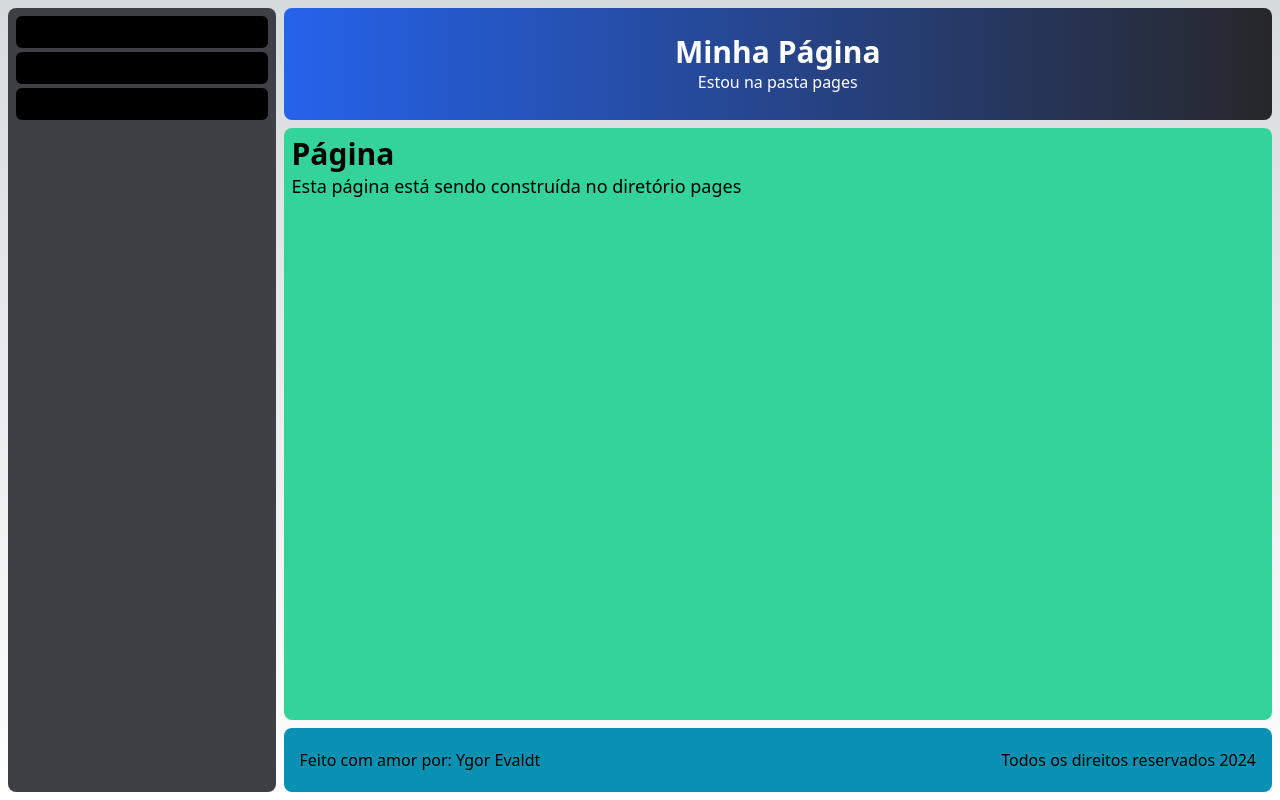
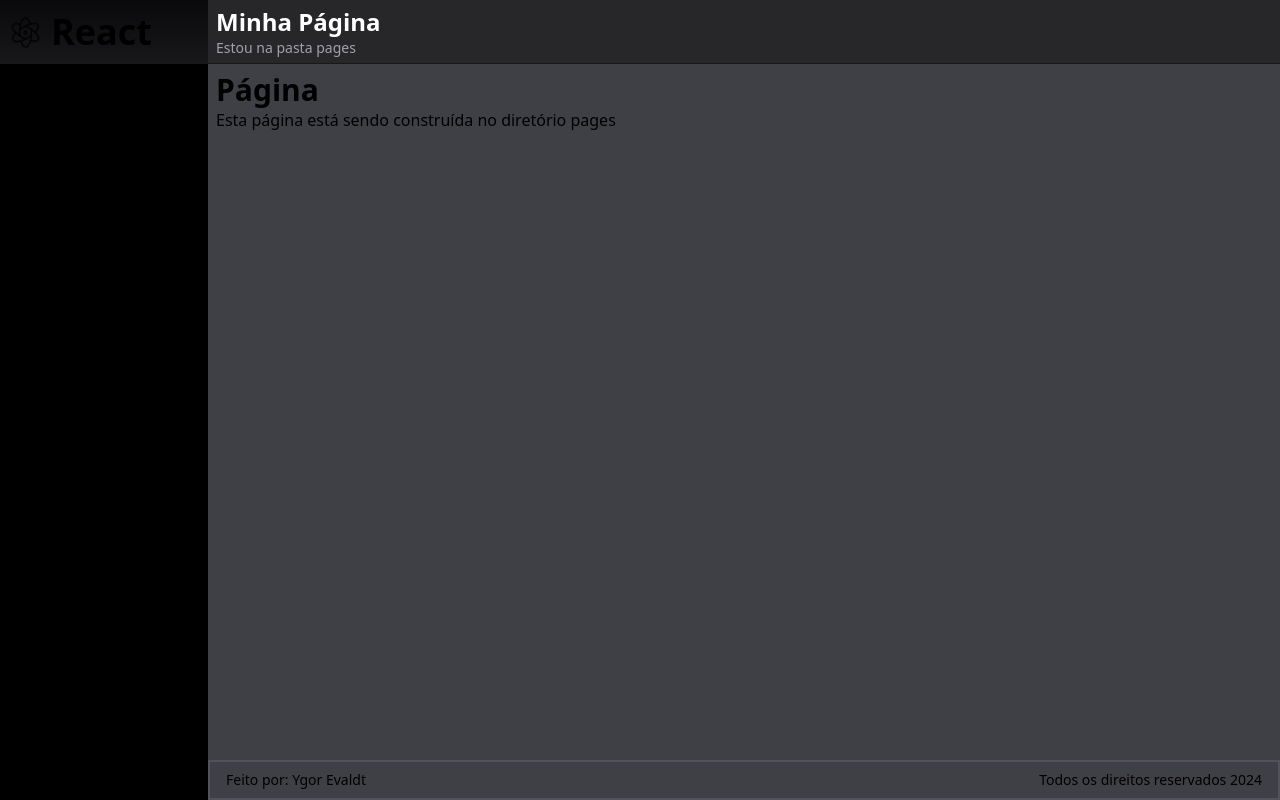
Before and after one commit to Ygor-Evaldt-dev/fundamentos-do-react, a Next.js app in the folder my-app/: page /pagina in a window 1280 px wide. Built offline with nearby package versions, Linux system fonts and the light colour scheme.

Commit message:
finalizado melhoria de menu

```diff
--- a/my-app/package.json
+++ b/my-app/package.json
@@ -10,6 +10,7 @@
         "format": "prettier --write \"src/**/*.tsx\""
     },
     "dependencies": {
+        "@tabler/icons-react": "^3.9.0",
         "next": "14.2.4",
         "react": "^18",
         "react-dom": "^18"
--- a/my-app/src/app/globals.css
+++ b/my-app/src/app/globals.css
@@ -18,12 +18,9 @@
 
 body {
     color: rgb(var(--foreground-rgb));
-  background: linear-gradient(
-      to bottom,
+    background: linear-gradient(to bottom,
             transparent,
-      rgb(var(--background-end-rgb))
-    )
-    rgb(var(--background-start-rgb));
+            rgb(var(--background-end-rgb))) rgb(var(--background-start-rgb));
 }
 
 @layer utilities {
@@ -31,3 +28,17 @@ body {
         text-wrap: balance;
     }
 }
+
+.rotate {
+    animation: spin 6s linear infinite;
+}
+
+@keyframes spin {
+    0% {
+        transform: rotate(0deg);
+    }
+
+    100% {
+        transform: rotate(360deg);
+    }
+}
--- a/my-app/src/components/content/Content.tsx
+++ b/my-app/src/components/content/Content.tsx
@@ -5,8 +5,8 @@ export default function Content({
 }: Props) {
     return (
         <main className={
-            `flex flex-col rounded-lg flex-1 p-2
-            bg-emerald-400 text-3xl`
+            `flex flex-col flex-1 p-2
+            bg-zinc-700 text-3xl`
         }>
             {children}
         </main>
--- a/my-app/src/components/dinamic-page/DinamicPage.tsx
+++ b/my-app/src/components/dinamic-page/DinamicPage.tsx
@@ -3,6 +3,7 @@ import Footer from "@/components/footer/Footer";
 import Header from "@/components/header/Header";
 import Menu from "@/components/menu/Menu";
 import { Props } from "./Props";
+import SideArea from "../side-area/SideArea";
 
 export default function DinamicPage({
     children,
@@ -11,21 +12,21 @@ export default function DinamicPage({
 }: Props) {
     return (
         <section className={`
-            flex gap-2
-            h-screen p-2
+            flex
+            h-screen
         `}>
-            <Menu />
-            <section className="flex flex-col flex-1 gap-2">
+            <SideArea />
+            <section className="flex flex-col flex-1">
                 <Header
                     title={headerTitle}
                     subtitle={headerSubtitle}
-                    className="bg-gradient-to-r from-blue-600 to-zinc-800"
+                    className="bg-zinc-800"
                 />
                 <Content>
                     {children}
                 </Content>
                 <Footer
-                    leftText="Feito com amor por: Ygor Evaldt"
+                    leftText="Feito por: Ygor Evaldt"
                     rightText={`Todos os direitos reservados ${new Date().getFullYear()}`}
                 />
             </section>
--- a/my-app/src/components/footer/Footer.tsx
+++ b/my-app/src/components/footer/Footer.tsx
@@ -6,14 +6,14 @@ export default function Footer({
 }: Props) {
     return (
         <footer className={`
-            h-16 rounded-lg p-4
+            h-10 p-4
             flex justify-between items-center
-            bg-cyan-600
+            bg-zinc-700 border-2 border-zinc-600
         `}>
-            <p>
+            <p className="text-sm">
                 {leftText}
             </p>
-            <p>
+            <p className="text-sm">
                 {rightText}
             </p>
         </footer>
--- a/my-app/src/components/header/Header.tsx
+++ b/my-app/src/components/header/Header.tsx
@@ -7,12 +7,13 @@ export default function Header({
 }: Props) {
     return (
         <header className={`
-            h-28 rounded-lg
-            flex flex-col justify-center items-center
-            bg-purple-600 text-white ${className ?? ''}
+            h-16
+            flex flex-col justify-center items-start px-2
+            text-white border-b border-zinc-900
+            ${className ?? ''}
         `}>
-            <h1 className="text-3xl font-black">{title}</h1>
-            <p>{subtitle}</p>
+            <h1 className="text-2xl font-black">{title}</h1>
+            <p className="text-sm text-zinc-400">{subtitle}</p>
         </header>
     );
 }
--- /dev/null
+++ b/my-app/src/components/logo/Logo.tsx
@@ -0,0 +1,14 @@
+import { IconBrandReact } from "@tabler/icons-react";
+
+export default function Logo() {
+    return (
+        <span className={`
+            h-16 p-2
+            flex items-center gap-2
+            bg-gradient-to-b to-zinc-900 from-zinc-950
+        `}>
+            <span><IconBrandReact size={35} stroke={1} rotate={45} className="rotate" /></span>
+            <span className="font-black text-4xl">React</span>
+        </span>
+    )
+}
--- a/my-app/src/components/menu/Menu.tsx
+++ b/my-app/src/components/menu/Menu.tsx
@@ -1,14 +1,14 @@
-import MenuItem from "./MenuItem";
+import { IconCode, IconHome, IconRepeat } from "@tabler/icons-react";
+import MenuItem from "./menu-item/MenuItem";
 
 export default function Menu() {
     return (
         <nav className={`
             min-w-52 flex flex-col gap-1
-            bg-zinc-700 rounded-lg p-2
         `}>
-            <MenuItem label="Página em pages" url="/pagina" />
-            <MenuItem label="Página em app/fundamentos" url="/fundamentos/pagina" />
-            <MenuItem label="Página evento básico" url="/evento-basico" />
+            <MenuItem label="Home" url="/pagina" icon={<IconHome />} />
+            <MenuItem label="Fundamentos" url="/fundamentos/pagina" icon={<IconCode />} />
+            <MenuItem label="Evento" url="/evento-basico" icon={<IconRepeat />} />
         </nav>
     )
 }
--- a/my-app/src/components/menu/MenuItem.tsx
+++ b/my-app/src/components/menu/menu-item/MenuItem.tsx
@@ -1,19 +1,22 @@
 import Link from "next/link";
+import { Props } from "./Props";
 
 export default function MenuItem({
     label,
-    url
-}: { label: string, url: string }) {
+    url,
+    icon
+}: Props) {
     return (
         <Link
             className={`
                 bg-black hover:bg-zinc-900  rounded-md
-                px-4 py-1 w-full
+                px-4 py-2 w-full flex gap-2 items-center
                 text-start
             `}
             href={url}
         >
-            {label}
+            <span>{icon}</span>
+            <span>{label}</span>
         </Link>
     )
 }
--- /dev/null
+++ b/my-app/src/components/menu/menu-item/Props.ts
@@ -0,0 +1,5 @@
+export type Props = {
+    label: string;
+    url: string;
+    icon: React.ReactNode
+}
--- /dev/null
+++ b/my-app/src/components/side-area/SideArea.tsx
@@ -0,0 +1,11 @@
+import Logo from "../logo/Logo";
+import Menu from "../menu/Menu";
+
+export default function SideArea() {
+    return (
+        <section className="bg-black">
+            <Logo />
+            <Menu />
+        </section>
+    );
+}
--- a/my-app/src/pages/pagina.tsx
+++ b/my-app/src/pages/pagina.tsx
@@ -11,7 +11,7 @@ export default function Page() {
             <h2 className="font-black">
                 Página
             </h2>
-            <p className="text-lg">
+            <p className="text-base">
                 Esta página está sendo construída no diretório pages
             </p>
         </DinamicPage>
```
Also changed, not shown: 1 other file (tests, documents, lock files or other folders). Lines whose indentation alone changed are shown as unchanged.
